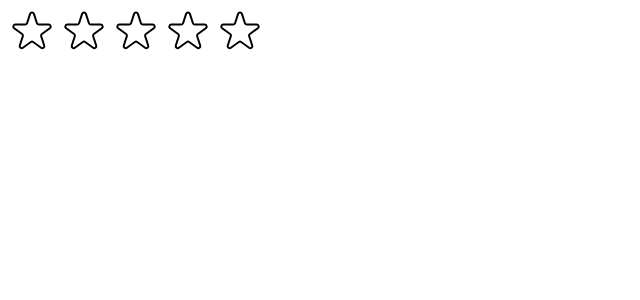
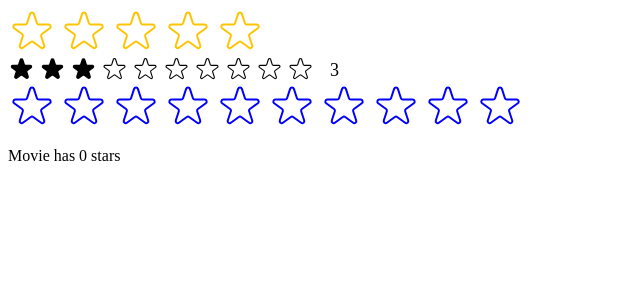
Before and after one commit to phpladyy/React, a React (Create React App) app in the folder movie-list/: page / in a window 1280 px wide. Shown: the top 300 px of the page, without its empty margins (0-640 px from the left). Built offline with nearby package versions, Linux system fonts and the light colour scheme.

Commit message:
created star component API

```diff
--- a/movie-list/src/StarRating.js
+++ b/movie-list/src/StarRating.js
@@ -11,55 +11,84 @@
   gap: "4px",
 };
 
+export default function StarRating({
+  maxRating = 5,
+  color = "#ffc400",
+  size = 48,
+  className = "",
+  messages = [],
+  defaultRating = 0,
+  onSetRating,
+}) {
+  const [rating, setRating] = useState(defaultRating);
+  const [tempRating, setTempRate] = useState(0);
+
+  function handleRating(rate) {
+    setRating(rate);
+    onSetRating(rate);
+  }
+
   const textStyle = {
     lineHeight: "0",
     margin: "0",
+    color: color,
+    fontSize: `${size / 1.5}px`,
   };
 
-export default function StarRating({ maxRating = 5 }) {
-  const [rating, setRating] = useState(0);
-
-  function handleRating(rate){
-    setRating(rate);
-  }
-
   return (
-    <div style={containerStyle}>
+    <div style={containerStyle} className={className}>
       <div style={starContainerStyle}>
         {Array.from({ length: maxRating }, (ok, i) => (
-          <Star full={rating>i} key={i} onClick={() => handleRating(i+1)}  />
+          <Star
+            key={i}
+            full={tempRating ? tempRating > i : rating > i}
+            onClick={() => handleRating(i + 1)}
+            onHover={() => setTempRate(i + 1)}
+            onHoverOut={() => setTempRate(0)}
+            color={color}
+            size={size}
+          />
         ))}
       </div>
-      <p style={textStyle}>{rating || ''}</p>
+      <p style={textStyle}>
+        {messages.length === maxRating
+          ? messages[tempRating ? tempRating - 1 : rating - 1]
+          : tempRating || rating || ""}
+      </p>
     </div>
   );
 }
 
+function Star({ onClick, full, onHover, onHoverOut, color, size }) {
   const starStyle = {
-  width: "48px",
-  height: "48px",
+    width: `${size}px`,
+    height: `${size}px`,
     display: "block",
     cursor: "pointer",
   };
-
-function Star({onClick, full}) {
   return (
-    <span onClick={onClick} role="button" style={starStyle} >
-      {full ?
+    <span
+      role="button"
+      style={starStyle}
+      onClick={onClick}
+      onMouseEnter={onHover}
+      onMouseLeave={onHoverOut}
+    >
+      {full ? (
         <svg
           xmlns="http://www.w3.org/2000/svg"
           viewBox="0 0 20 20"
-        fill="#d42c2c"
-        stroke="#3f0b0b"
+          fill={color}
+          stroke={color}
         >
           <path d="M9.049 2.927c.3-.921 1.603-.921 1.902 0l1.07 3.292a1 1 0 00.95.69h3.462c.969 0 1.371 1.24.588 1.81l-2.8 2.034a1 1 0 00-.364 1.118l1.07 3.292c.3.921-.755 1.688-1.54 1.118l-2.8-2.034a1 1 0 00-1.175 0l-2.8 2.034c-.784.57-1.838-.197-1.539-1.118l1.07-3.292a1 1 0 00-.364-1.118L2.98 8.72c-.783-.57-.38-1.81.588-1.81h3.461a1 1 0 00.951-.69l1.07-3.292z" />
         </svg>
-      :
+      ) : (
         <svg
           xmlns="http://www.w3.org/2000/svg"
           fill="none"
           viewBox="0 0 24 24"
-  stroke="#000"
+          stroke={color}
         >
           <path
             strokeLinecap="round"
@@ -68,7 +97,7 @@
             d="M11.049 2.927c.3-.921 1.603-.921 1.902 0l1.519 4.674a1 1 0 00.95.69h4.915c.969 0 1.371 1.24.588 1.81l-3.976 2.888a1 1 0 00-.363 1.118l1.518 4.674c.3.922-.755 1.688-1.538 1.118l-3.976-2.888a1 1 0 00-1.176 0l-3.976 2.888c-.783.57-1.838-.197-1.538-1.118l1.518-4.674a1 1 0 00-.363-1.118l-3.976-2.888c-.784-.57-.38-1.81.588-1.81h4.914a1 1 0 00.951-.69l1.519-4.674z"
           />
         </svg>
-      }
+      )}
     </span>
   );
 }
--- a/movie-list/src/index.js
+++ b/movie-list/src/index.js
@@ -1,14 +1,35 @@
-import React from 'react';
-import ReactDOM from 'react-dom/client';
+import React, { useState } from "react";
+import ReactDOM from "react-dom/client";
 // import './index.css';
 // import App from './App';
-import StarRating from './StarRating';
+import StarRating from "./StarRating";
 
-const root = ReactDOM.createRoot(document.getElementById('root'));
+function Test() {
+  const [movieRating, setMovieRating] = useState(0);
+  return (
+    <div>
+      <StarRating color="blue" maxRating={10} onSetRating={setMovieRating} />
+      <p>Movie has {movieRating} stars</p>
+    </div>
+  );
+}
+
+const root = ReactDOM.createRoot(document.getElementById("root"));
 root.render(
   <React.StrictMode>
     {/* <App /> */}
-    <StarRating maxRating={5}/>
+    <StarRating
+      maxRating={5}
+      messages={["Terrible", "Bad", "Ok", "Great", "Very good"]}
+    />
+    <StarRating
+      maxRating={10}
+      color="black"
+      size={27}
+      className="test"
+      defaultRating={3}
+    />
 
-  </React.StrictMode>
+    <Test />
+  </React.StrictMode>,
 );
```
Lines whose indentation alone changed are shown as unchanged.
